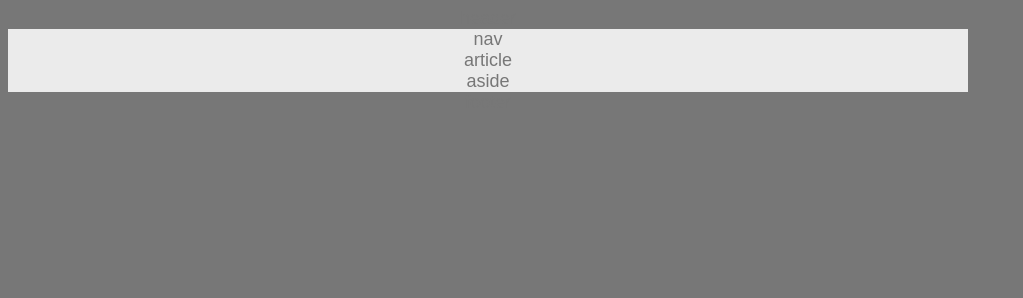
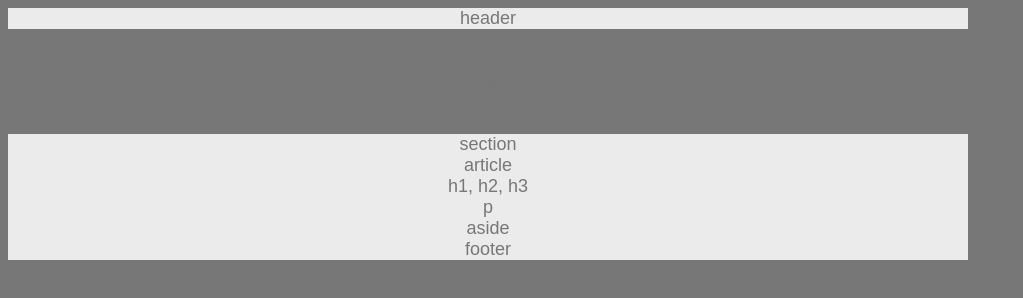
Before and after one commit to emmajudge/HW-Wireframe, a plain HTML site: page index.html in a window 1280 px wide. Shown: the whole page, without its empty margins (0-1023 px from the left). Drawn offline with Linux system fonts and the light colour scheme.

Commit message:
corrected html sections

```diff
--- a/index.html
+++ b/index.html
@@ -8,29 +8,40 @@
 </head>
 
 <body>
-
+    <div class="container">
         <header>
             header
         </header>
+        <br><br>
 
-    <section id="main">
+        <nav>
             nav
-    </section>
+        </nav>
+        <br><br>
 
-    <section id="main">
+        <section>
+            section
             <div id="article">
                 article
             </div>
+
+            <div id="h1, h2, h3">
+                h1, h2, h3
+            </div>
+
+            <div id="p">
+                    p
+                </div>
         </section>
 
-    <section id="main">
+        <aside>
             aside
-    </section>
+        </aside>
 
         <footer>
             footer
         </footer>
-
+    </div>
 </body>
 
 </html>
--- a/style.css
+++ b/style.css
@@ -11,6 +11,18 @@
     width: 960px;
   }
 
-  #main{
+  header{
+      background: #ebebeb;
+  }
+
+  section{
     background: #ebebeb;
   }
+
+  aside{
+    background: #ebebeb;
+  }
+
+  footer{
+    background: #ebebeb;
+  }
```
Lines whose indentation alone changed are shown as unchanged.
